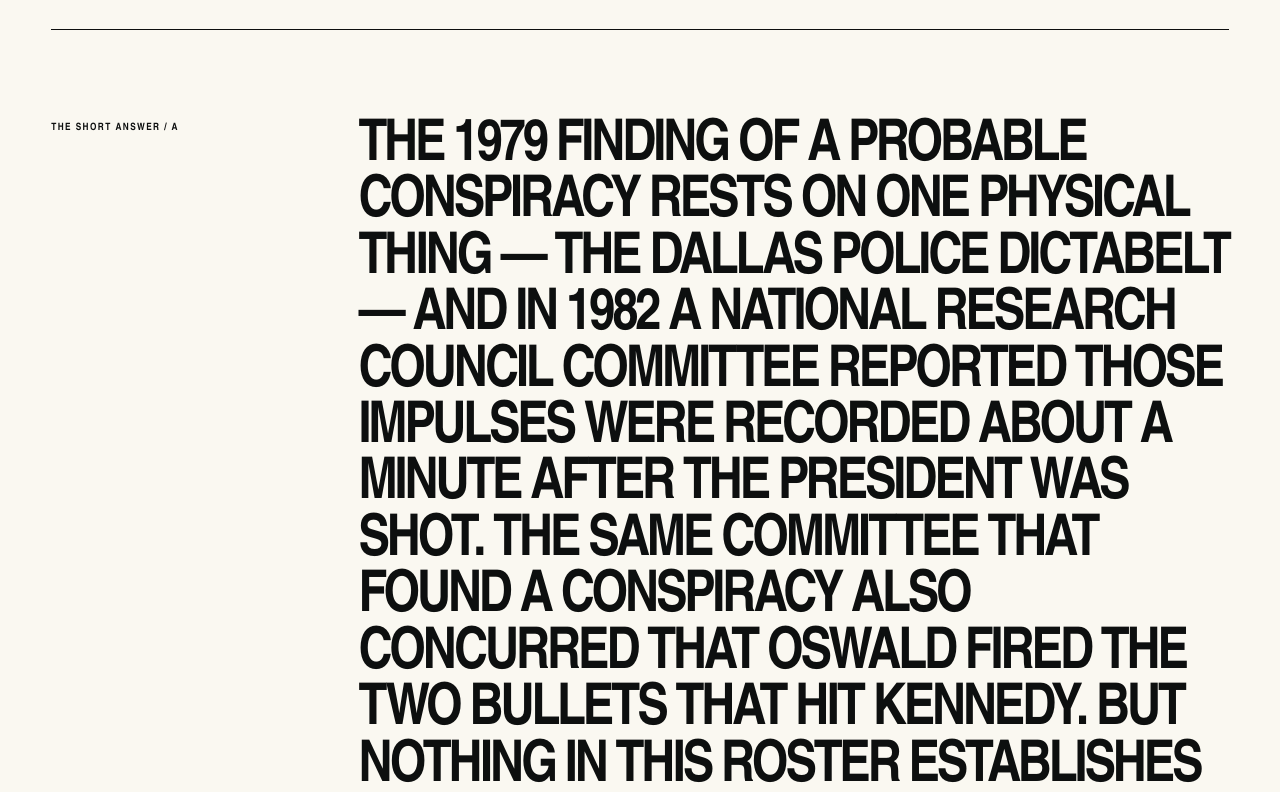
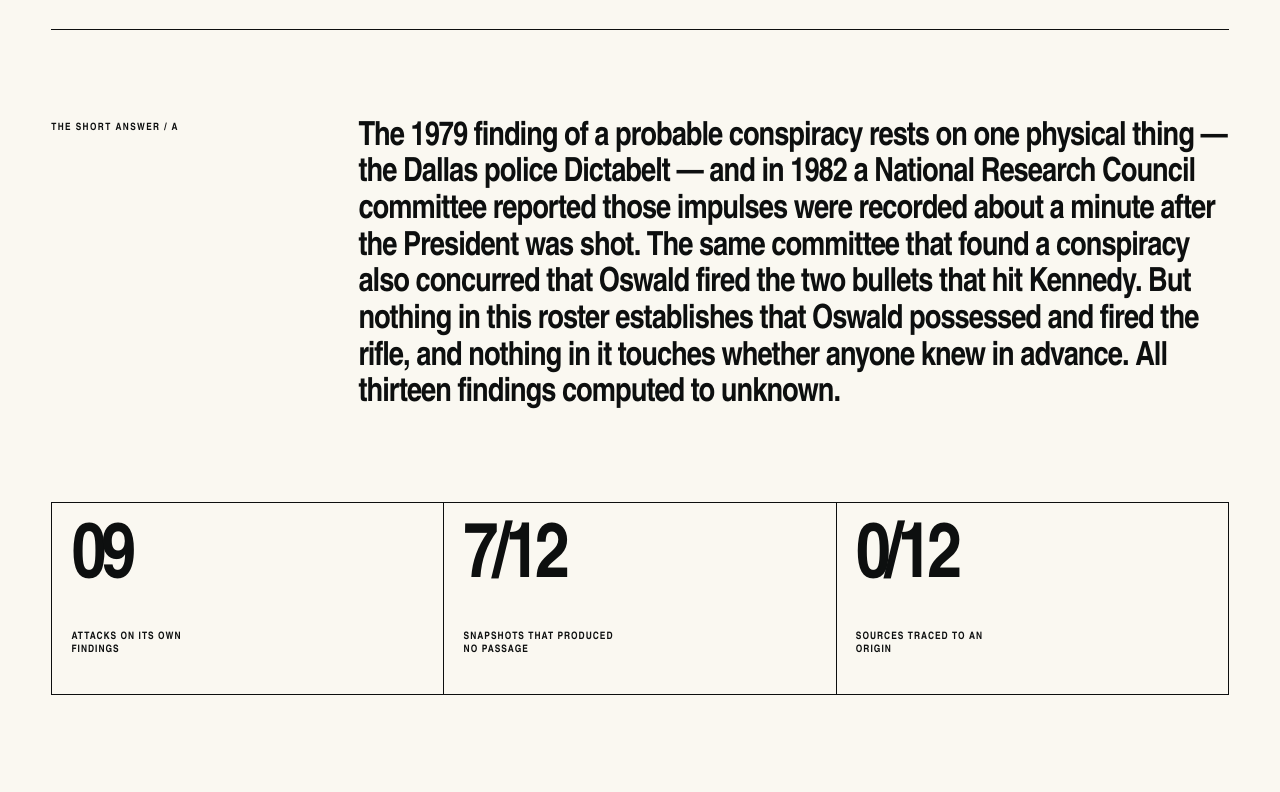
Before and after one commit to jakegibs617/doyourownresearch_site, a website: page reports/jfk-the-minute-that-came-late/index.html in a window 1280 px wide. Shown: the part 1580-2372 px from the top of the page. Drawn offline with Linux system fonts and the light colour scheme.

Commit message:
Size the short answer by length so it fits one screen
Answers run 202-775 characters and were set in 4.8rem condensed capitals.
They now share the question's length tiers and viewport-height cap, and the
two longer tiers drop the capitals for readability.

```diff
--- a/assets/css/site.css
+++ b/assets/css/site.css
@@ -1987,11 +1987,33 @@ blockquote {
   max-width: 56rem;
   margin: 0;
   font-family: var(--condensed);
-  font-size: clamp(2.1rem, 4.5vw, 4.8rem);
+  font-size: clamp(2rem, min(4.2vw, 7vh), 4.4rem);
   font-weight: 900;
   letter-spacing: -0.055em;
   line-height: 0.98;
   text-transform: uppercase;
+}
+
+/* Sized by answer length and capped by viewport height. Long answers drop the capitals, which stop being readable past a few lines. */
+.report-answer[data-length="medium"] p {
+  font-size: clamp(1.5rem, min(3vw, 5vh), 3rem);
+  line-height: 1.02;
+}
+
+.report-answer[data-length="long"] p,
+.report-answer[data-length="xl"] p {
+  font-weight: 800;
+  letter-spacing: -0.03em;
+  line-height: 1.1;
+  text-transform: none;
+}
+
+.report-answer[data-length="long"] p {
+  font-size: clamp(1.4rem, min(2.6vw, 4.4vh), 2.5rem);
+}
+
+.report-answer[data-length="xl"] p {
+  font-size: clamp(1.3rem, min(2.3vw, 3.9vh), 2.2rem);
 }
 
 .report-stats {
--- a/assets/js/report.js
+++ b/assets/js/report.js
@@ -262,11 +262,11 @@
     </section>`;
   }
 
-  // Long research questions step the type down so the whole question fits on one screen.
-  function questionLength(question = "") {
-    if (question.length > 420) return "xl";
-    if (question.length > 260) return "long";
-    if (question.length > 140) return "medium";
+  // Long questions and answers step the type down so each fits on one screen.
+  function lengthTier(text = "", [medium, long, xl]) {
+    if (text.length > xl) return "xl";
+    if (text.length > long) return "long";
+    if (text.length > medium) return "medium";
     return "short";
   }
 
@@ -445,11 +445,11 @@
       </nav>
 
       <section class="report-intro" id="overview" data-report-section>
-        <div class="report-question" data-length="${questionLength(report.question)}">
+        <div class="report-question" data-length="${lengthTier(report.question, [140, 260, 420])}">
           <div class="report-question__label">The question / Q</div>
           <blockquote ${speech("overview:question")}>${escapeHtml(report.question)}</blockquote>
         </div>
-        <div class="report-answer">
+        <div class="report-answer" data-length="${lengthTier(report.answer, [260, 480, 680])}">
           <div class="report-answer__label">The short answer / A</div>
           <p ${speech("overview:answer")}>${escapeHtml(report.answer)}</p>
         </div>
--- a/reports/jfk-the-minute-that-came-late/index.html
+++ b/reports/jfk-the-minute-that-came-late/index.html
@@ -246,7 +246,7 @@
           <div class="report-question__label">The question / Q</div>
           <blockquote data-speech-segment data-speech-id="overview:question" data-speech-text="The question. What do declassified U.S. government records and the historical evidentiary record establish about who was responsible for the assassination of President John F. Kennedy and how it was carried out?">What do declassified U.S. government records and the historical evidentiary record establish about who was responsible for the assassination of President John F. Kennedy and how it was carried out?</blockquote>
         </div>
-        <div class="report-answer">
+        <div class="report-answer" data-length="long">
           <div class="report-answer__label">The short answer / A</div>
           <p data-speech-segment data-speech-id="overview:answer" data-speech-text="The short answer. The 1979 finding of a probable conspiracy rests on one physical thing — the Dallas police Dictabelt — and in 1982 a National Research Council committee reported those impulses were recorded about a minute after the President was shot. The same committee that found a conspiracy also concurred that Oswald fired the two bullets that hit Kennedy. But nothing in this roster establishes that Oswald possessed and fired the rifle, and nothing in it touches whether anyone knew in advance. All thirteen findings computed to unknown.">The 1979 finding of a probable conspiracy rests on one physical thing — the Dallas police Dictabelt — and in 1982 a National Research Council committee reported those impulses were recorded about a minute after the President was shot. The same committee that found a conspiracy also concurred that Oswald fired the two bullets that hit Kennedy. But nothing in this roster establishes that Oswald possessed and fired the rifle, and nothing in it touches whether anyone knew in advance. All thirteen findings computed to unknown.</p>
         </div>
```
Also changed, not shown: reports/9-11-the-demolition-and-the-warning/index.html (+1 -1 lines), reports/flat-earth-the-test-nobody-has-run/index.html (+1 -1 lines), reports/illuminati-what-the-police-seized/index.html (+1 -1 lines), reports/jesus-the-bible-and-the-claims-made-for-god/index.html (+1 -1 lines), reports/mkultra-the-caption-and-the-document/index.html (+1 -1 lines), reports/moon-landing-what-the-mirrors-cannot-prove/index.html (+1 -1 lines), reports/vaccine-sterilization-the-water-that-tested-higher/index.html (+1 -1 lines), reports/vampires-the-corpse-that-looked-fed/index.html (+1 -1 lines), reports/werewolves-the-judge-who-called-it-an-illusion/index.html (+1 -1 lines), reports/why-the-verdict-comes-last/index.html (+1 -1 lines), reports/witches-why-the-hunt-turned-on-women/index.html (+1 -1 lines).
